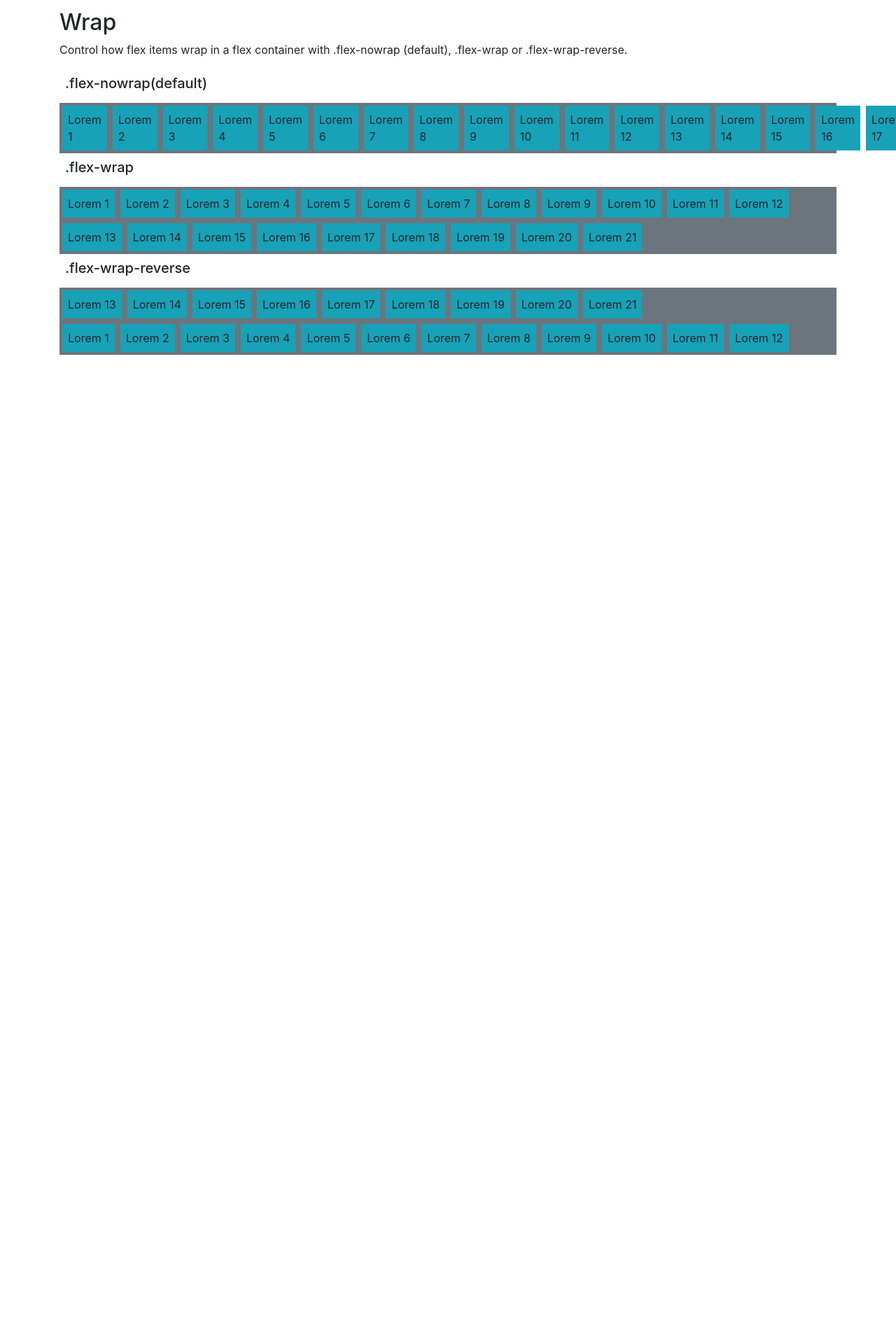
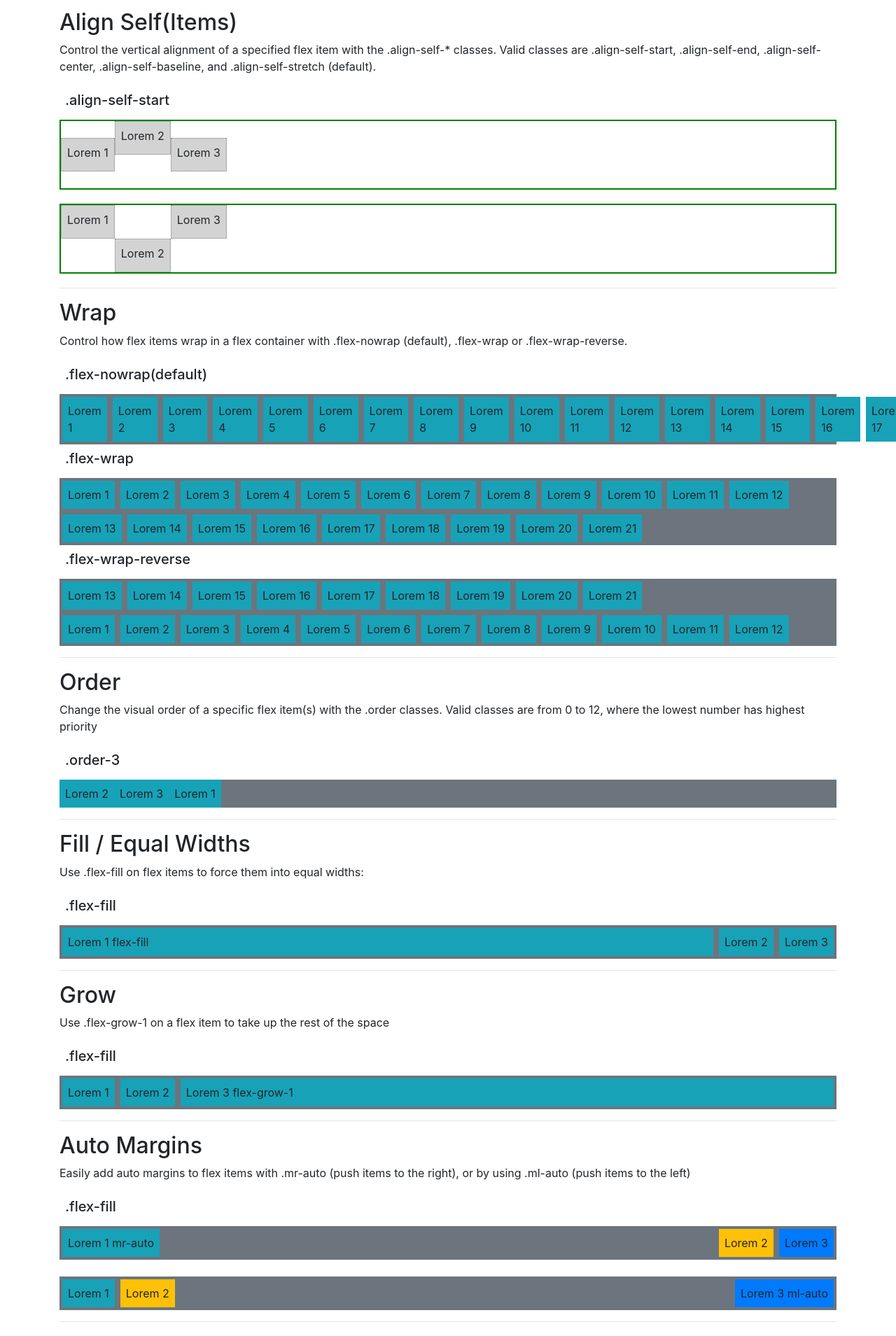
Before and after one commit to gerardo19/Angular-Practice, an Angular app: page / in a window 1280 px wide. Shown: the part 2200-4109 px from the top of the page at 70% size. Before the commit the page ends 2707 px from the top, so only its background shows below. Built offline with nearby package versions, Linux system fonts and the light colour scheme.

Commit message:
flexbox completed

```diff
--- a/src/app/Components/b-flexbox/b-flexbox.component.html
+++ b/src/app/Components/b-flexbox/b-flexbox.component.html
@@ -111,6 +111,24 @@
     </div>
 
     <hr />
+    <h2>Align Self(Items) </h2>
+    <p>Control the vertical alignment of a specified flex item with the .align-self-* classes. Valid classes are
+        .align-self-start, .align-self-end, .align-self-center, .align-self-baseline, and .align-self-stretch (default).
+    </p>
+    <h5 class="p-2">.align-self-start</h5>
+    <div class="d-flex flex-row align-items-center my-flex-container">
+        <div class="p-2 my-flex-item">Lorem 1</div>
+        <div class="p-2 align-self-start my-flex-item">Lorem 2</div>
+        <div class="p-2 my-flex-item">Lorem 3</div>
+    </div>
+
+    <div class="d-flex flex-row align-items-start my-flex-container">
+        <div class="p-2 my-flex-item">Lorem 1</div>
+        <div class="p-2 align-self-end my-flex-item">Lorem 2</div>
+        <div class="p-2 my-flex-item">Lorem 3</div>
+    </div>
+
+    <hr />
     <h2>Wrap </h2>
     <p>Control how flex items wrap in a flex container with .flex-nowrap (default), .flex-wrap or .flex-wrap-reverse.
     </p>
@@ -189,4 +207,59 @@
         <div class="p-2 m-1 bg-info">Lorem 21</div>
     </div>
 
+    <hr />
+    <h2>Order </h2>
+    <p>Change the visual order of a specific flex item(s) with the .order classes. Valid classes are from 0 to 12, where
+        the lowest number has highest priority
+    </p>
+    <h5 class="p-2">.order-3</h5>
+    <div class="d-flex bg-secondary">
+        <div class="p-2 bg-info order-3">Lorem 1</div>
+        <div class="p-2 bg-info">Lorem 2</div>
+        <div class="p-2 bg-info">Lorem 3</div>
+    </div>
+
+    <hr />
+    <h2>Fill / Equal Widths</h2>
+    <p>Use .flex-fill on flex items to force them into equal widths: </p>
+    <h5 class="p-2">.flex-fill</h5>
+    <div class="d-flex bg-secondary">
+        <div class="p-2 m-1 bg-info flex-fill">Lorem 1 flex-fill</div>
+        <div class="p-2 m-1 bg-info">Lorem 2</div>
+        <div class="p-2 m-1 bg-info">Lorem 3</div>
+    </div>
+
+    <hr />
+    <h2>Grow</h2>
+    <p>Use .flex-grow-1 on a flex item to take up the rest of the space </p>
+    <h5 class="p-2">.flex-fill</h5>
+    <div class="d-flex bg-secondary">
+        <div class="p-2 m-1 bg-info">Lorem 1</div>
+        <div class="p-2 m-1 bg-info">Lorem 2</div>
+        <div class="p-2 m-1 bg-info flex-grow-1">Lorem 3 flex-grow-1</div>
+    </div>
+
+    <hr />
+    <h2>Auto Margins</h2>
+    <p>Easily add auto margins to flex items with .mr-auto (push items to the right), or by using .ml-auto (push items
+        to the left) </p>
+    <h5 class="p-2">.flex-fill</h5>
+    <div class="d-flex bg-secondary">
+        <div class="p-2 m-1 mr-auto bg-info">Lorem 1 mr-auto</div>
+        <div class="p-2 m-1 bg-warning">Lorem 2</div>
+        <div class="p-2 m-1 bg-primary">Lorem 3</div>
+    </div><br />
+
+    <div class="d-flex bg-secondary">
+        <div class="p-2 m-1 bg-info">Lorem 1</div>
+        <div class="p-2 m-1 bg-warning">Lorem 2</div>
+        <div class="p-2 m-1 ml-auto bg-primary">Lorem 3 ml-auto</div>
+    </div>
+
+    <hr />
+    <h2>Full Center</h2>
+    <div class="d-flex bg-secondary justify-content-center lex-row align-items-center my-flex-container">
+        <div class="bg-info">Lorem ipsum</div>
+    </div>
+
 </div>
```
